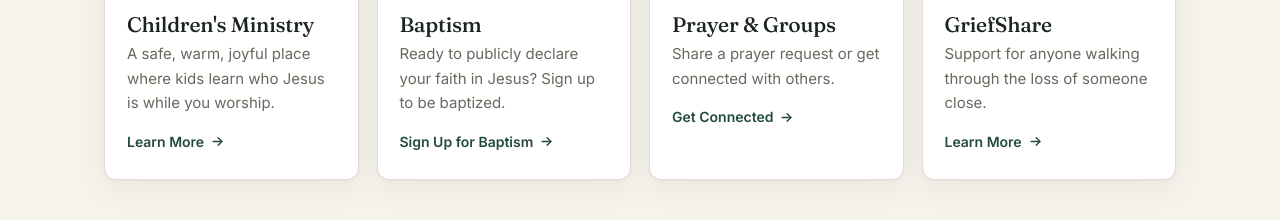
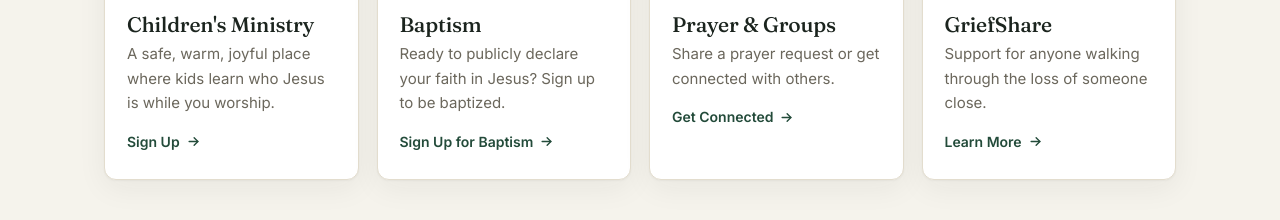
Before and after one commit to KnappBuiltMachines/CalvaryChurch, a Next.js app: page / in a window 1280 px wide. Shown: the part 2940-3160 px from the top of the page. Built offline with nearby package versions, Linux system fonts and the light colour scheme.

Commit message:
Add files via upload

```diff
--- a/app/page.js
+++ b/app/page.js
@@ -14,8 +14,8 @@ const PLUGGED_IN = [
   {
     title: "Children's Ministry",
     body: "A safe, warm, joyful place where kids learn who Jesus is while you worship.",
-    href: "/ministries",
-    cta: "Learn More",
+    href: churchCenter.forms.children,
+    cta: "Sign Up",
     image: "/home/kids.jpg",
     alt: "Kids watching a children's ministry program",
   },
```
